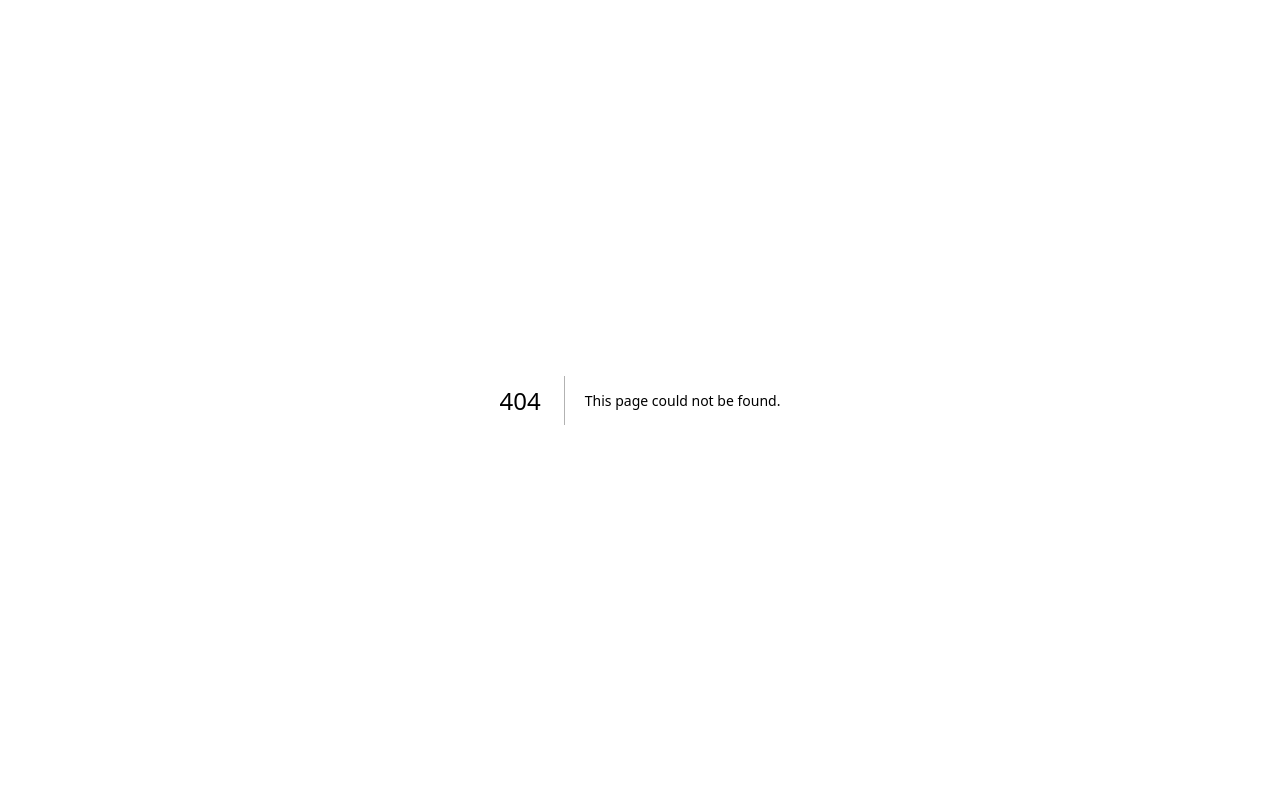
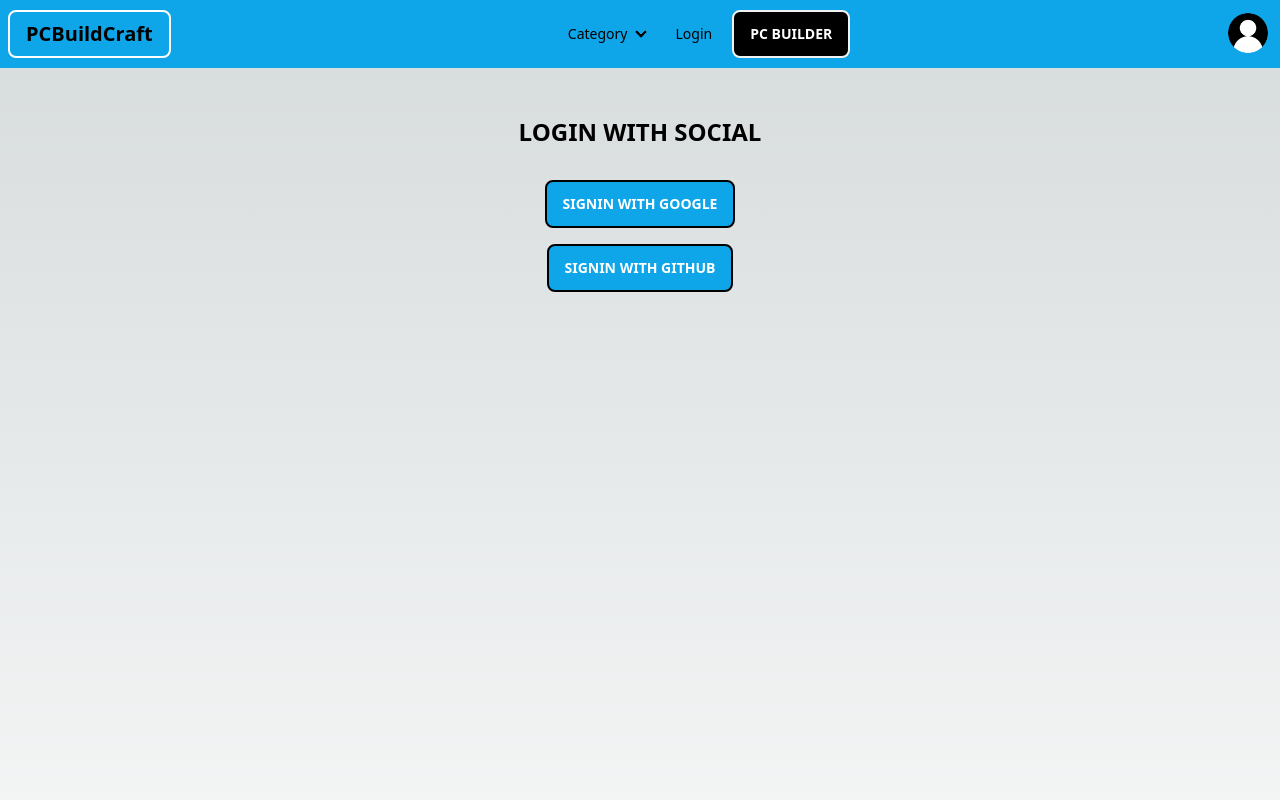
Before and after one commit to foysal767/pc-builder, a Next.js app: page /login in a window 1280 px wide. Before the commit this address had no page. Shown: the top 800 px of the page. Built offline with nearby package versions, Linux system fonts and the light colour scheme; no server answers; what next-redux-wrapper would draw is missing.

Commit message:
login function added

```diff
--- a/package.json
+++ b/package.json
@@ -10,11 +10,15 @@
   },
   "dependencies": {
     "@reduxjs/toolkit": "^1.9.7",
+    "dotenv": "^16.3.1",
     "next": "latest",
+    "next-auth": "^4.23.2",
     "next-redux-wrapper": "^8.1.0",
     "react": "latest",
     "react-dom": "latest",
-    "react-redux": "^8.1.3"
+    "react-hook-form": "^7.47.0",
+    "react-redux": "^8.1.3",
+    "react-toastify": "^9.1.3"
   },
   "devDependencies": {
     "autoprefixer": "latest",
--- a/src/components/Layout/Navbar.js
+++ b/src/components/Layout/Navbar.js
@@ -1,7 +1,11 @@
+/* eslint-disable @next/next/no-img-element */
 import Image from "next/image";
 import avater from "../../assets/images/avatar.png";
 import Link from "next/link";
+import { useSession, signOut } from "next-auth/react";
 const Navbar = () => {
+  const { data: session } = useSession();
+  console.log(session, "From navbar");
   return (
     <div className="navbar bg-sky-500">
       <div className="navbar-start">
@@ -52,15 +56,18 @@ const Navbar = () => {
                 </li>
               </ul>
             </li>
+
+            {session?.user ? (
               <li>
-              <a>Login</a>
+                <button onClick={() => signOut()} type="primary" danger>
+                  Log Out
+                </button>
               </li>
+            ) : (
               <li>
-              <a>Sign Up</a>
+                <Link href="/login">Login</Link>
               </li>
-            <li>
-              <a>Log Out</a>
-            </li>
+            )}
           </ul>
         </div>
         <Link href="/">
@@ -99,15 +106,17 @@ const Navbar = () => {
               </ul>
             </details>
           </li>
+          {session?.user ? (
             <li>
-            <a>Login</a>
+              <button onClick={() => signOut()} type="primary" danger>
+                Log Out
+              </button>
             </li>
+          ) : (
             <li>
-            <a>Sign Up</a>
+              <Link href="/login">Login</Link>
             </li>
-          <li>
-            <a>Log Out</a>
-          </li>
+          )}
         </ul>
       </div>
       <div className="navbar-end  flex justify-between">
@@ -119,12 +128,20 @@ const Navbar = () => {
         <div className="dropdown dropdown-end">
           <label tabIndex={0} className="btn btn-ghost btn-circle avatar">
             <div className="w-10 rounded-full">
+              {!session?.user ? (
                 <Image
                   src={avater}
                   width={700}
                   alt="avatar"
                   className="flex m-50"
                 />
+              ) : (
+                <img
+                  src={session?.user?.image}
+                  alt="avater"
+                  className="w-full"
+                />
+              )}
             </div>
           </label>
           <ul
@@ -134,9 +151,17 @@ const Navbar = () => {
             <li>
               <a>Profile</a>
             </li>
+            {session?.user ? (
               <li>
-              <a>Logout</a>
+                <button onClick={() => signOut()} type="primary" danger>
+                  Log Out
+                </button>
               </li>
+            ) : (
+              <li>
+                <Link href="/login">Login</Link>
+              </li>
+            )}
           </ul>
         </div>
       </div>
--- /dev/null
+++ b/src/middleware.js
@@ -0,0 +1,3 @@
+export { default } from "next-auth/middleware";
+
+export const config = { matcher: ["/profile"] };
--- a/src/pages/_app.js
+++ b/src/pages/_app.js
@@ -3,11 +3,16 @@
 import { store, wrapper } from "@/redux/store";
 import "@/styles/globals.css";
 import { Provider } from "react-redux";
+import { SessionProvider } from "next-auth/react";
+import { ToastContainer } from "react-toastify";
 
 export default function App({ Component, pageProps }) {
   const getLayout = Component.getLayout || ((page) => page);
   return (
-    <Provider store={store}>{getLayout(<Component {...pageProps} />)}</Provider>
+    <SessionProvider session={pageProps.session} store={store}>
+      <>{getLayout(<Component {...pageProps} />)}</>
+      <ToastContainer />
+    </SessionProvider>
   );
 }
 wrapper.withRedux(App);
--- /dev/null
+++ b/src/pages/api/auth/[...nextauth].js
@@ -0,0 +1,21 @@
+import NextAuth from "next-auth";
+import GithubProvider from "next-auth/providers/github";
+import GoogleProvider from "next-auth/providers/google";
+export const authOptions = {
+  // Configure one or more authentication providers
+  providers: [
+    GithubProvider({
+      clientId: process.env.GITHUB_ID,
+      clientSecret: process.env.GITHUB_SECRET,
+    }),
+    GoogleProvider({
+      clientId: process.env.GOOGLE_ID,
+      clientSecret: process.env.GOOGLE_SECRET,
+    }),
+  ],
+  pages: {
+    signIn: "/login",
+  },
+};
+
+export default NextAuth(authOptions);
--- /dev/null
+++ b/src/pages/login.js
@@ -0,0 +1,49 @@
+import RootLayout from "@/components/Layout/RootLayout";
+import React from "react";
+import Head from "next/head";
+import { signIn } from "next-auth/react";
+
+const LoginPage = () => {
+  return (
+    <div>
+      <Head>
+        <title>Login</title>
+      </Head>
+      <div className="w-8/12 mx-auto text-center my-12">
+        <h3 className="text-2xl font-bold mb-8">LOGIN WITH SOCIAL</h3>
+        <div className="">
+          <form method="post" action="/api/auth/signin/google">
+            <button
+              className="btn bg-sky-500 font-semibold text-white border-2 border-black hover:border-black hover:text-black mb-4"
+              onClick={() =>
+                signIn("google", {
+                  callbackUrl: "http://localhost:3000/",
+                })
+              }
+            >
+              SignIn With Google
+            </button>
+          </form>
+          <form method="post" action="/api/auth/signin/github">
+            <button
+              className="btn bg-sky-500 font-semibold text-white border-2 border-black hover:border-black hover:text-black mb-4"
+              onClick={() =>
+                signIn("github", {
+                  callbackUrl: "http://localhost:3000/",
+                })
+              }
+            >
+              SignIn With GitHub
+            </button>
+          </form>
+        </div>
+      </div>
+    </div>
+  );
+};
+
+export default LoginPage;
+
+LoginPage.getLayout = function getLayout(page) {
+  return <RootLayout>{page}</RootLayout>;
+};
```
Also changed, not shown: 2 other files (tests, documents, lock files or other folders). Lines whose indentation alone changed are shown as unchanged.
